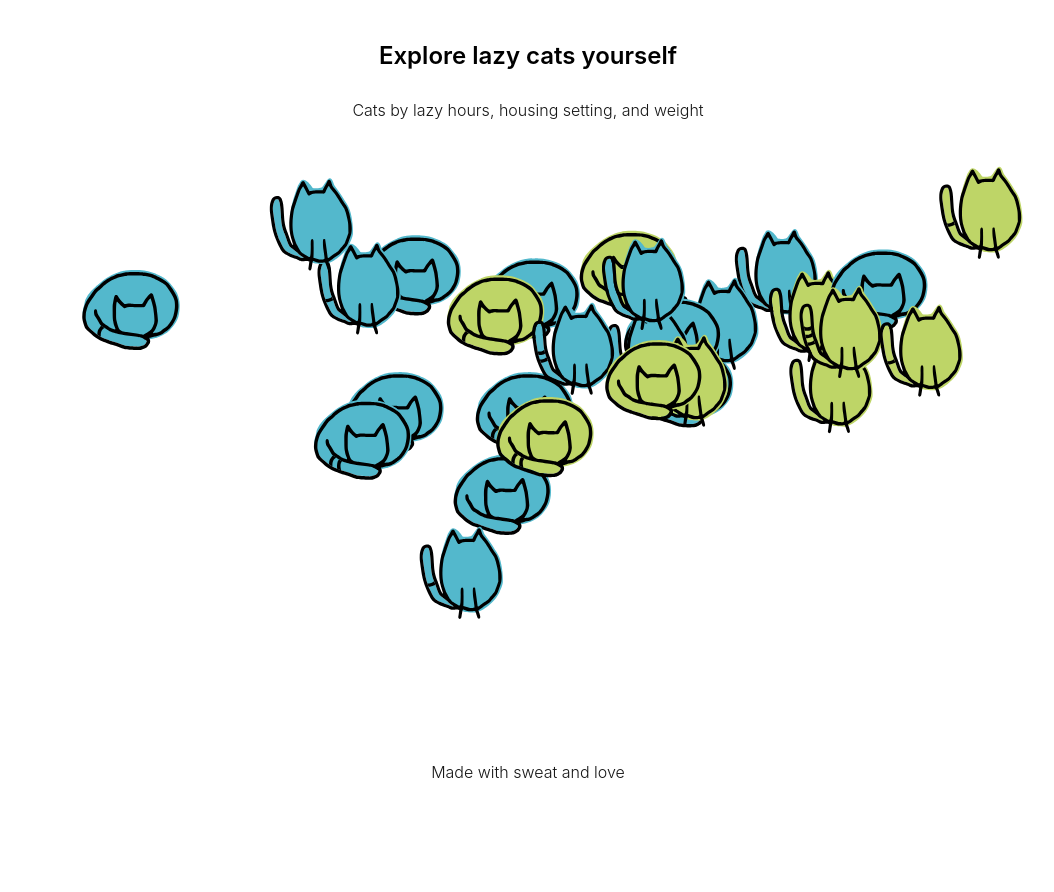
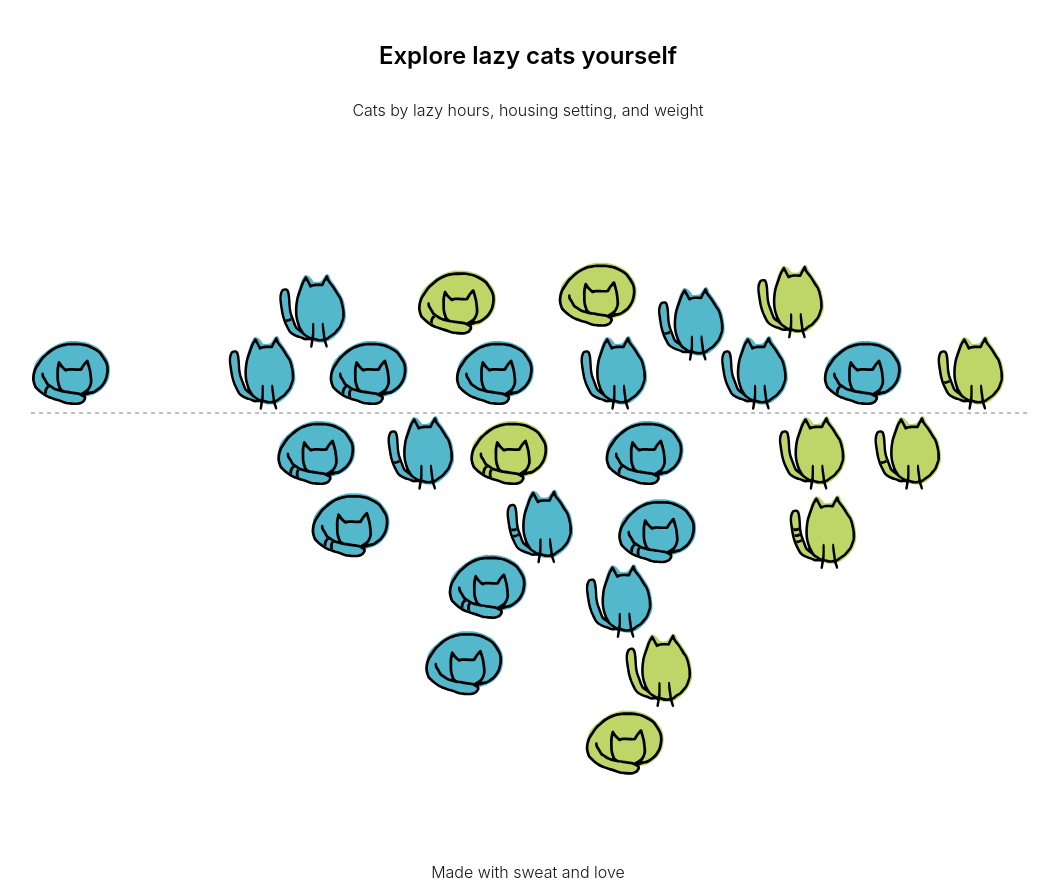
Before and after one commit to Lisa-Ho/lazy-cats, a SvelteKit app: page / in a window 1280 px wide. Shown: the part 640-1532 px from the top of the page, without its empty margins (112-1166 px from the left). Before the commit the page ends 1498 px from the top, so only its background shows below. Built offline with nearby package versions, Linux system fonts and the light colour scheme.

Commit message:
updated beeswarm layout

```diff
--- a/src/App.svelte
+++ b/src/App.svelte
@@ -1,5 +1,5 @@
 <script>
-    import Beeswarm from "./components/Beeswarm.svelte";
+    import Beeswarm from "./components/BeeswarmTest.svelte";
 </script>
 
 
--- /dev/null
+++ b/src/components/BeeswarmTest.svelte
@@ -0,0 +1,199 @@
+<script>
+    import CatPlay from "./CatPlay.svelte";
+    import CatStand from "./CatStand.svelte";
+    import CatSit from "./CatSit.svelte";
+    import CatSleep from "./CatSleep.svelte";
+    import { onMount } from "svelte";
+    import cats from "../assets/cats.json";
+    import * as d3 from "d3";
+    import { forceSimulation, forceX, forceY, forceCollide } from "d3-force";
+
+    const component_map = {
+        standing: CatStand,
+        sitting: CatSit,
+        lying: CatSleep,
+    };
+
+    const colr_dict = {
+        Indoor: "#BED567",
+        "Indoor Outdoor": "#53B8CC",
+    };
+
+    let width = 600;
+    let height = 500;
+
+    const margin = { top: 40, right: 50, left: 50, bottom: 40 };
+
+    const RADIUS = 40;
+    let nodes = [];
+    let centerLine;
+    let hoveredData;
+    let tooltipX = 0;
+    let tooltipY = 0;
+
+    onMount(() => {
+        const innerWidth = width - margin.left - margin.right;
+
+        // X scale
+        const xScale = d3
+            .scaleLinear()
+            .domain(d3.extent(cats, (d) => d.prop_lazy))
+            .range([0, innerWidth]);
+
+        // Lock x position
+        cats.forEach((d) => {
+            d.x = xScale(d.prop_lazy);
+            d.fx = d.x;
+        });
+
+        const buffer = RADIUS;
+        centerLine = height / 2 - margin.top;
+        const minY = centerLine - RADIUS;
+        const maxY = centerLine + RADIUS;
+
+        const yTarget = (d) =>
+            d.lazy_diff > 0 ? centerLine - buffer : centerLine + buffer;
+
+        const simulation = forceSimulation(cats)
+            .force("y", forceY().y(yTarget).strength(0.2))
+            .force("collide", forceCollide().radius(RADIUS))
+            .on("tick", () => {
+                nodes = [...simulation.nodes()];
+            });
+
+        simulation.on("tick", () => {
+            cats.forEach((d) => {
+                if (d.lazy_diff > 0 && d.y > minY) d.y = minY;
+                if (d.lazy_diff < 0 && d.y < maxY) d.y = maxY;
+            });
+            nodes = [...cats];
+        });
+    });
+
+    function handleHover(node, event) {
+            const container = document.querySelector(".chart-container");
+            const containerRect = container.getBoundingClientRect();
+
+            hoveredData = node;
+            tooltipX = event.clientX - containerRect.left + 10; // offset for visibility
+            tooltipY = event.clientY - containerRect.top + 10;
+        }
+</script>
+
+<div
+    class="chart-container"
+    role="button"
+    tabindex="0"
+    bind:clientWidth={width}
+    on:mouseleave={() => {
+        hoveredData = null;
+    }}
+>
+    <svg {width} {height} overflow="visible">
+        <line
+            x1="0"
+            x2={width}
+            y1={height / 2}
+            y2={height / 2}
+            stroke="gray"
+            stroke-dasharray="4"
+        />
+        {#each nodes as node, i}
+            {#if component_map[node.pose1]}
+                <g
+                    transform={`translate(${node.x}, ${node.y}) scale(${width * 0.0008})`}
+                >
+                    <svelte:component
+                        this={component_map[node.pose1]}
+                        season={colr_dict[node.housing]}
+                        stripe1={node.stripe1}
+                        stripe2={node.stripe2}
+                        stripe3={node.stripe3}
+                        on:mouseover={(e) => handleHover(node, e)}
+                        on:focus={(e) => handleHover(node, e)}
+                        tabindex="0"
+                    />
+                </g>
+            {/if}
+        {/each}
+    </svg>
+    {#if hoveredData}
+        <div
+            class="tooltip"
+            style="position: absolute; top: {tooltipY}px; left: {tooltipX}px;"
+        >
+            <h3>{hoveredData.cat_name}</h3>
+            <p class="byline">{hoveredData.cat_sex}, {hoveredData.cat_age}</p>
+            <p style="margin-bottom: 0rem;">
+                Likes {hoveredData.lazy_season}, {hoveredData.pose2} and {hoveredData.pose3}
+            </p>
+        </div>
+    {/if}
+</div>
+
+<!--
+
+
+<div class="chart-container" bind:clientWidth={width}>
+    <svg {width} {height}  overflow="visible">
+        {#each nodes as node, i}
+            <circle
+                cx={node.x} cy={node.y} r={RADIUS}
+                fill={colr_dict[node.housing]} />
+        {/each}
+    </svg>
+</div>
+
+
+ -->
+
+<style>
+    .chart-container {
+        position: relative;
+        padding: 2rem 0.2rem 2rem 0.2rem;
+    }
+
+    .tooltip {
+        transform: translateX(-50%);
+        text-align: left;
+        padding: 8px;
+        padding-left: 8px;
+        padding-right: 8px;
+        min-width: 140px;
+        max-width: 180px;
+        word-wrap: break-word;
+        background: white;
+        border-radius: 4px;
+        border: 0px solid;
+        pointer-events: none;
+        transition:
+            top 200ms ease,
+            left 200ms ease;
+        box-shadow: 0 4px 8px rgba(0, 0, 0, 0.15);
+    }
+
+    h3 {
+        font-family: "Inter", sans-serif;
+        font-weight: 600;
+        font-size: 1.05rem;
+        margin-bottom: 0.1rem;
+    }
+
+    p {
+        font-family: "Inter", sans-serif;
+        font-weight: 300;
+        font-size: 1rem;
+        line-height: 1.65em;
+        margin-bottom: 0.5rem;
+        color: rgb(22, 22, 22);
+    }
+
+    .byline {
+        font-family: "Inter", sans-serif;
+        font-weight: 300;
+        font-size: 0.7rem;
+        line-height: 1rem;
+        margin-bottom: 0.75rem;
+        color: rgb(22, 22, 22);
+    }
+</style>
```
